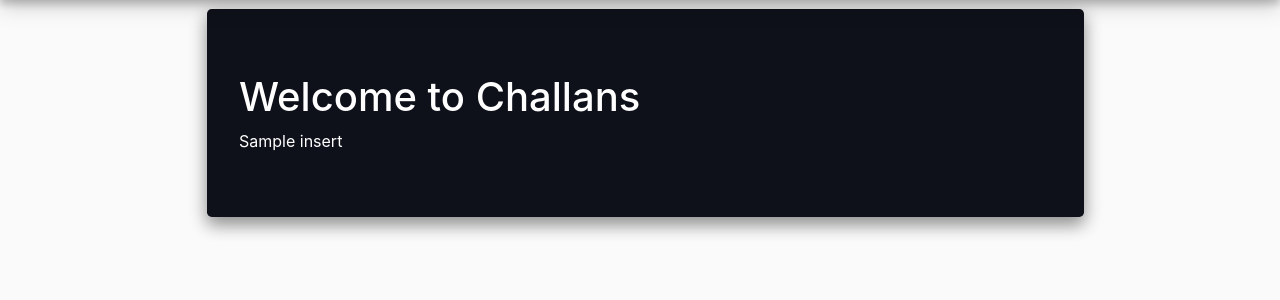
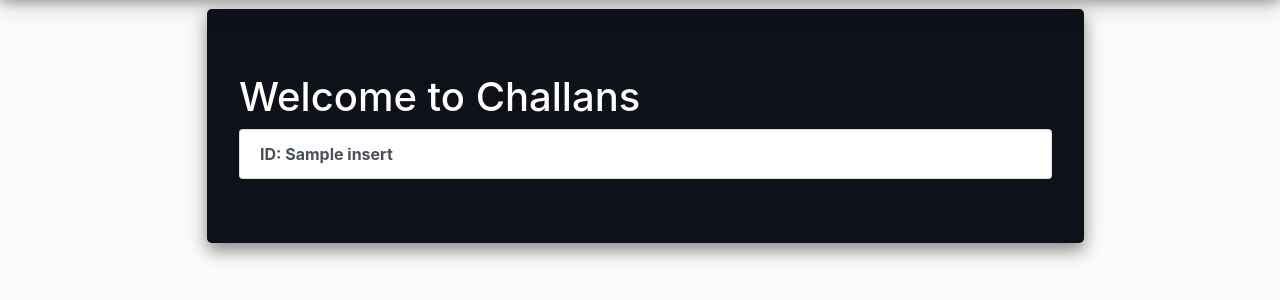
Before and after one commit to Shahrozjd/RideSafely, a Django app: template FYP/account/templates/account/challans.html in a window 1280 px wide. Shown: the part 71-371 px from the top of the page. Run offline with Django 3.2, Linux system fonts and the light colour scheme; the template is opened without the code that fills it: most values are stand-ins (such as "Sample title", 1, 10 or a date in 2020); some libraries are stand-ins or nearby versions.

Commit message:
LIST ADDED

```diff
--- /dev/null
+++ b/FYP/account/static/account/challanstyles.css
@@ -0,0 +1,3 @@
+.list-group a:hover {
+    color: red;
+  }
--- a/FYP/account/templates/account/challans.html
+++ b/FYP/account/templates/account/challans.html
@@ -7,6 +7,7 @@
 <head>
     <meta charset="UTF-8">
     <meta name="viewport" content="width=device-width, initial-scale=1.0">
+    <link rel="stylesheet" type="text/css" href="{% static 'account/challanstyles.css' %}">
     <title>Document</title>
 </head>
 
@@ -14,8 +15,14 @@
 
     <div style="color:white;  background:#0F111A !important;box-shadow: 0 8px 16px 0 rgba(0, 0, 0, 0.3), 0 6px 20px 0 rgba(0, 0, 0, 0.19);" class="jumbotron" >
         <h1 style="color:white"  >Welcome to Challans</h1>
-        {{insert}}
+        {% for x in insert%}
+        <div class="list-group">
+            <form method="GET" >
+            <a name="challanid" href="#" class="list-group-item list-group-item-action"><strong>ID: {{x}}</strong></a>
 
+            </form>
+        </div>
+          {% endfor %}
     </div>
 
 
--- a/FYP/account/views.py
+++ b/FYP/account/views.py
@@ -32,4 +32,8 @@ def home(request):
 
 def challans(request):
     msg = {"insert":valdata}
+    username = request.GET.get("username")
+    print("*****"+str(username))
     return render(request,'account/challans.html',context=msg)
+
+# def register(request):
```
